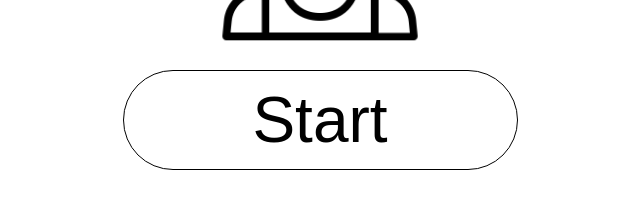
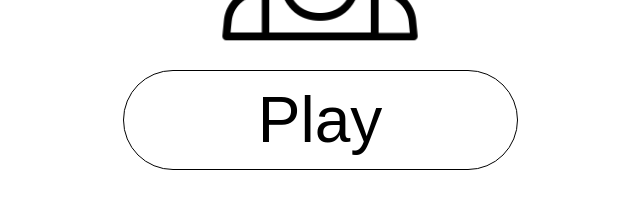
Before and after one commit to FedirDobrovolskiy/game, a plain HTML site: page index.html in a window 1280 px wide. Shown: the part 414-622 px from the top of the page, without its empty margins (320-960 px from the left). Drawn offline with Linux system fonts and the light colour scheme.

Commit message:
Update index.html

```diff
--- a/index.html
+++ b/index.html
@@ -9,6 +9,6 @@
 <body class="booba">
     <img src="knight.png" style="width: 250px;">
     <br>
-    <a href="party_options.html"><button class="start_button" type="button">Start</button></a>
+    <a href="party_options.html"><button class="start_button" type="button">Play</button></a>
 </body>
 </html>
```
